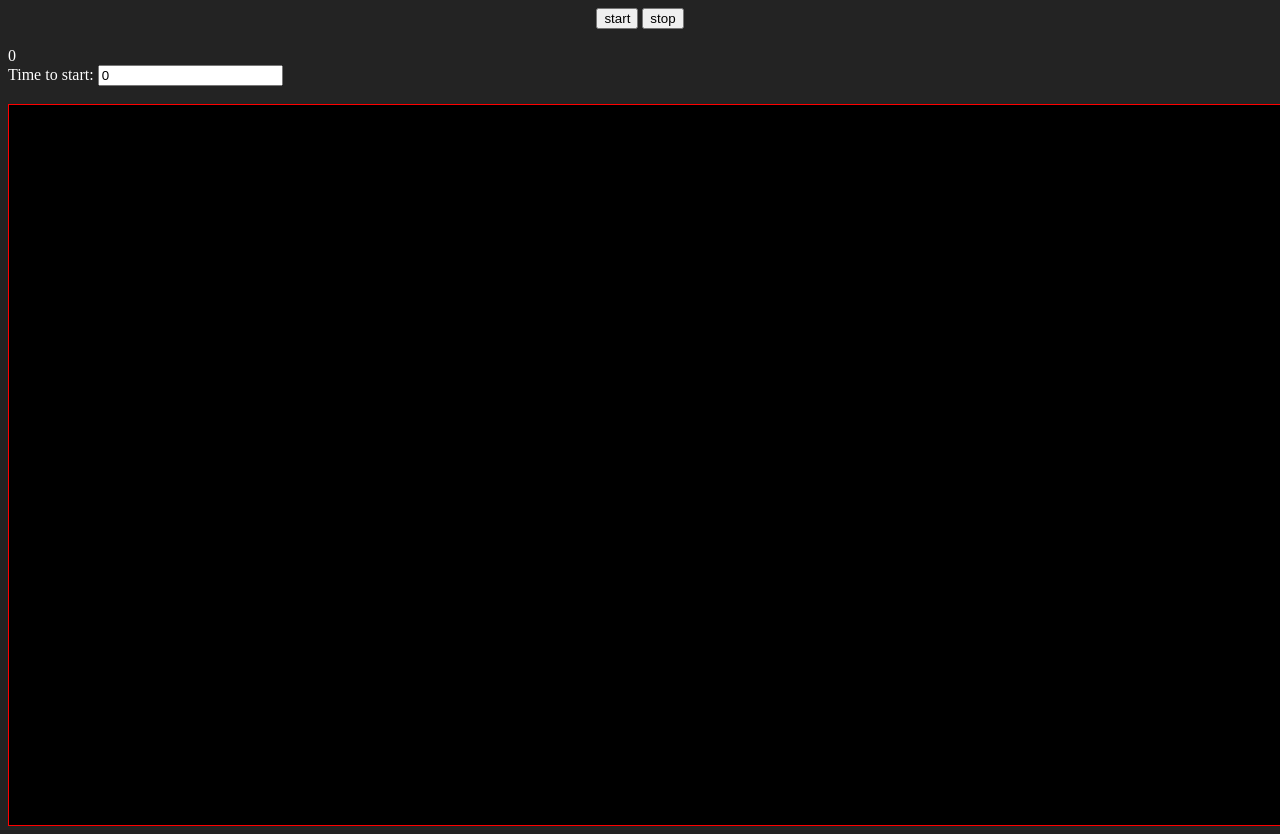
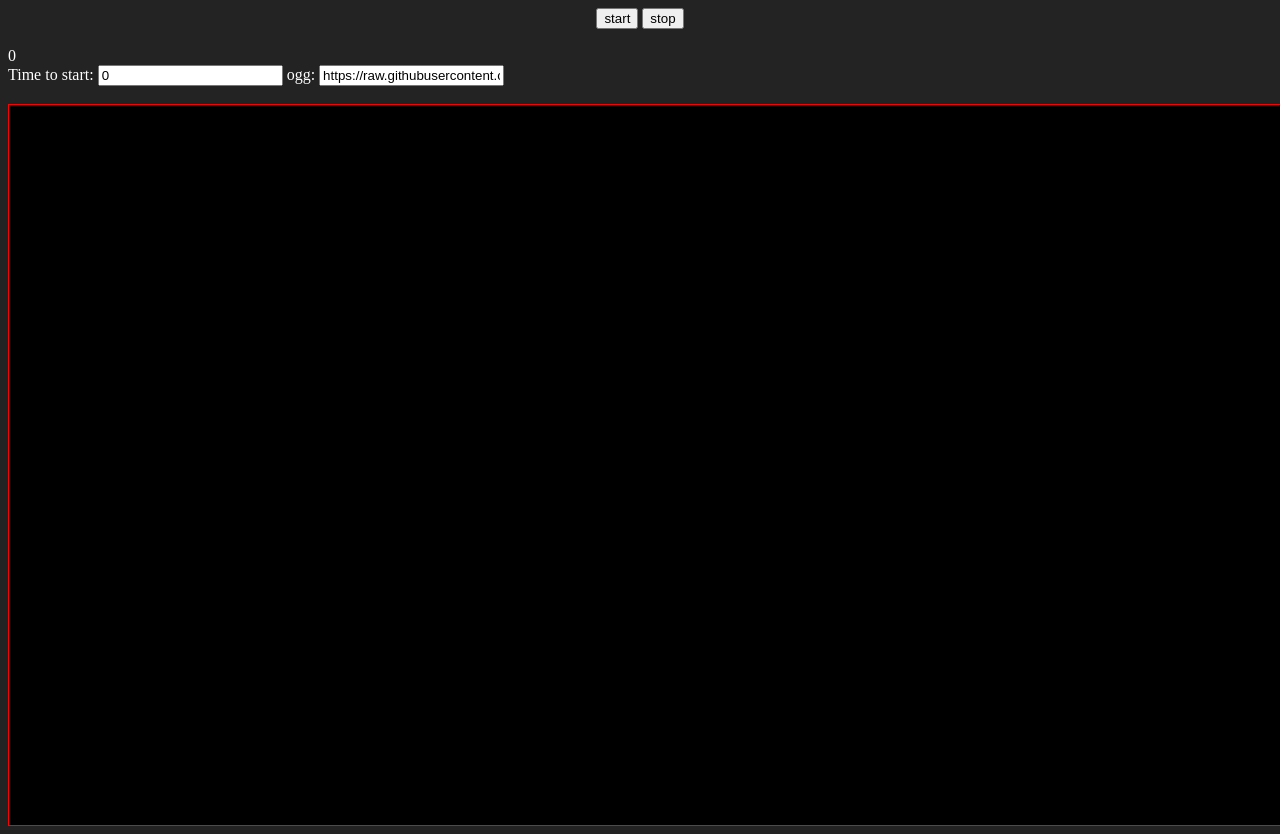
Before and after one commit to LetterN/LetterN.github.io, a plain HTML site: page bwoink/bwoinker.html in a window 1280 px wide. Drawn offline with Linux system fonts and the light colour scheme; some packages are replaced by stand-ins of ours; no server answers; a script that the page names is missing.

Commit message:
Update bwoinker.html

```diff
--- a/bwoink/bwoinker.html
+++ b/bwoink/bwoinker.html
@@ -27,9 +27,10 @@ var catbuf;
 var bwoinkrate = 0.6170518856924528;
 var req = new XMLHttpRequest();
 var ctx = new AudioContext();
+var link = "https://raw.githubusercontent.com/tgstation/tgstation/master/sound/effects/adminhelp.ogg";
 var keytonote = {};
 req.responseType = "arraybuffer";
-req.open("GET", "https://raw.githubusercontent.com/tgstation/tgstation/master/sound/effects/adminhelp.ogg", true);
+req.open("GET", link, true);
 req.onload = () => {
 	ctx.decodeAudioData(req.response, (buf) => {
 		bwoinkbuf = buf;
@@ -154,6 +155,9 @@ setInterval(() => {
 	Time to start:
 	<input type="text" value="0" id="recordtime">
 
+	ogg:
+
+	<input type="text" value="https://raw.githubusercontent.com/tgstation/tgstation/master/sound/effects/adminhelp.ogg" id="link">
 	<br><br>
 	<div style='position:relative;width:1280px;height:720px;border:1px solid red;background:black;font-family:Verdana;font-size:13px' id='bwoinkwindow'></div>
 </body>
```
